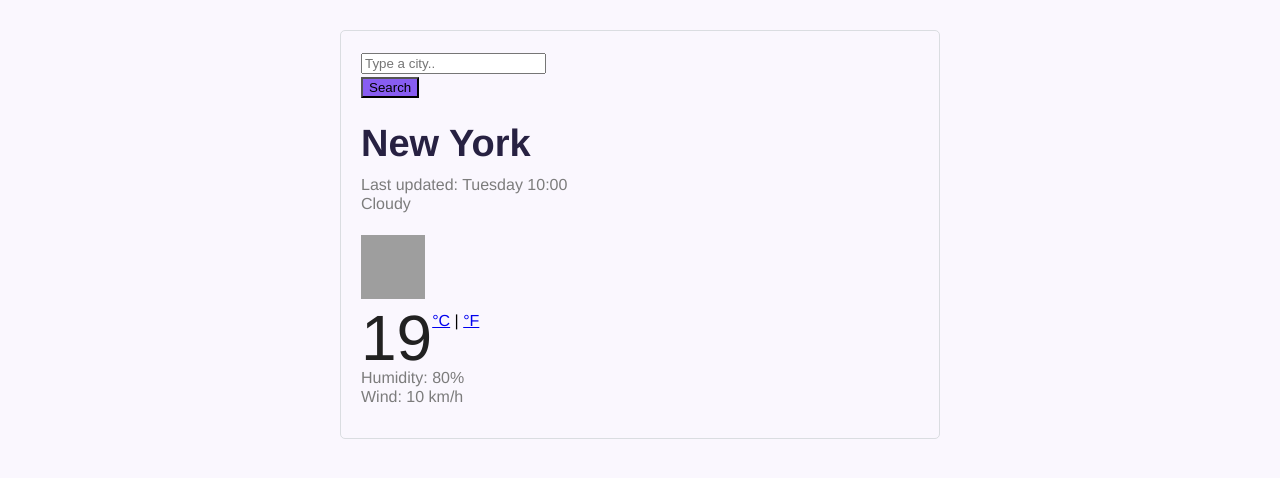
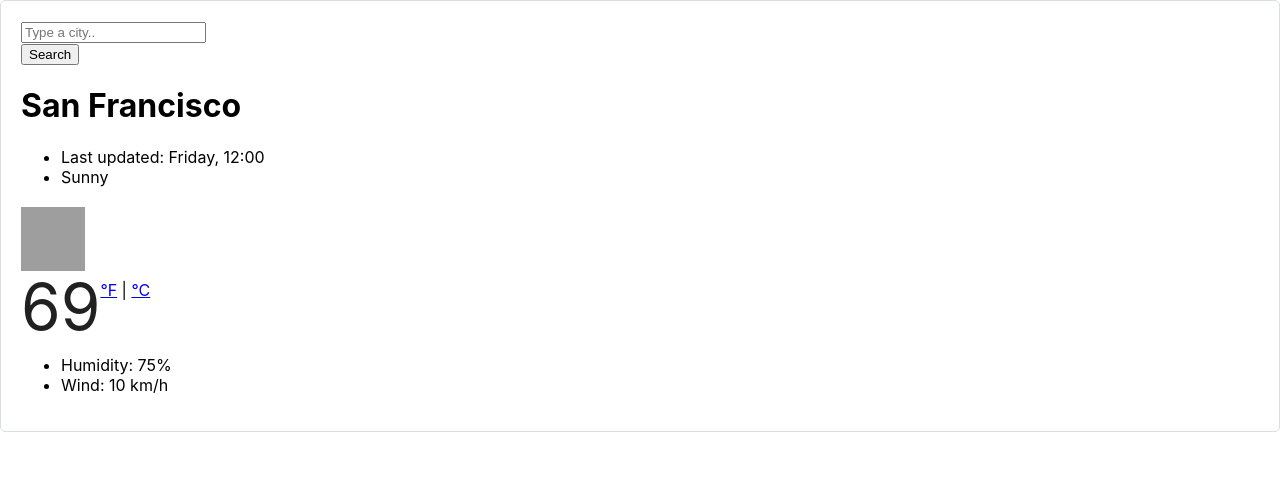
Before and after one commit to sarahanngwynn/weather-react-app, a React (Create React App) app: page / in a window 1280 px wide. Shown: the top 478 px of the page. Built offline with nearby package versions, Linux system fonts and the light colour scheme; grey boxes are pictures that could not be loaded.

Commit message:
update js

```diff
--- a/src/App.js
+++ b/src/App.js
@@ -1,6 +1,8 @@
 import React from "react";
-import "./App.css";
+import ReactDOM from "react-dom";
 import Weather from "./Weather";
+
+import "./index.css";
 
 function App() {
   return (
@@ -10,4 +12,7 @@ function App() {
   );
 }
 
+const rootElement = document.getElementById("root");
+ReactDOM.render(<App />, rootElement);
+
 export default App;
--- a/src/Weather.js
+++ b/src/Weather.js
@@ -3,15 +3,14 @@ import "./Weather.css";
 
 export default function Weather() {
   let weatherData = {
-    city: "New York",
-    temperature: 19,
-    date: "Tuesday 10:00",
-    description: "Cloudy",
+    city: "San Francisco",
+    temperature: 69,
+    date: "Friday, 12:00",
+    description: "Sunny",
     imgUrl: "https://ssl.gstatic.com/onebox/weather/64/sunny.png",
-    humidity: 80,
+    humidity: 75,
     wind: 10,
   };
-
   return (
     <div className="Weather">
       <form className="mb-3">
@@ -51,7 +50,7 @@ export default function Weather() {
             <div className="float-left">
               <strong>{weatherData.temperature}</strong>
               <span className="units">
-                <a href="/">°C</a> | <a href="/">°F</a>
+                <a href="/">°F</a> | <a href="/">°C</a>
               </span>
             </div>
           </div>
```
